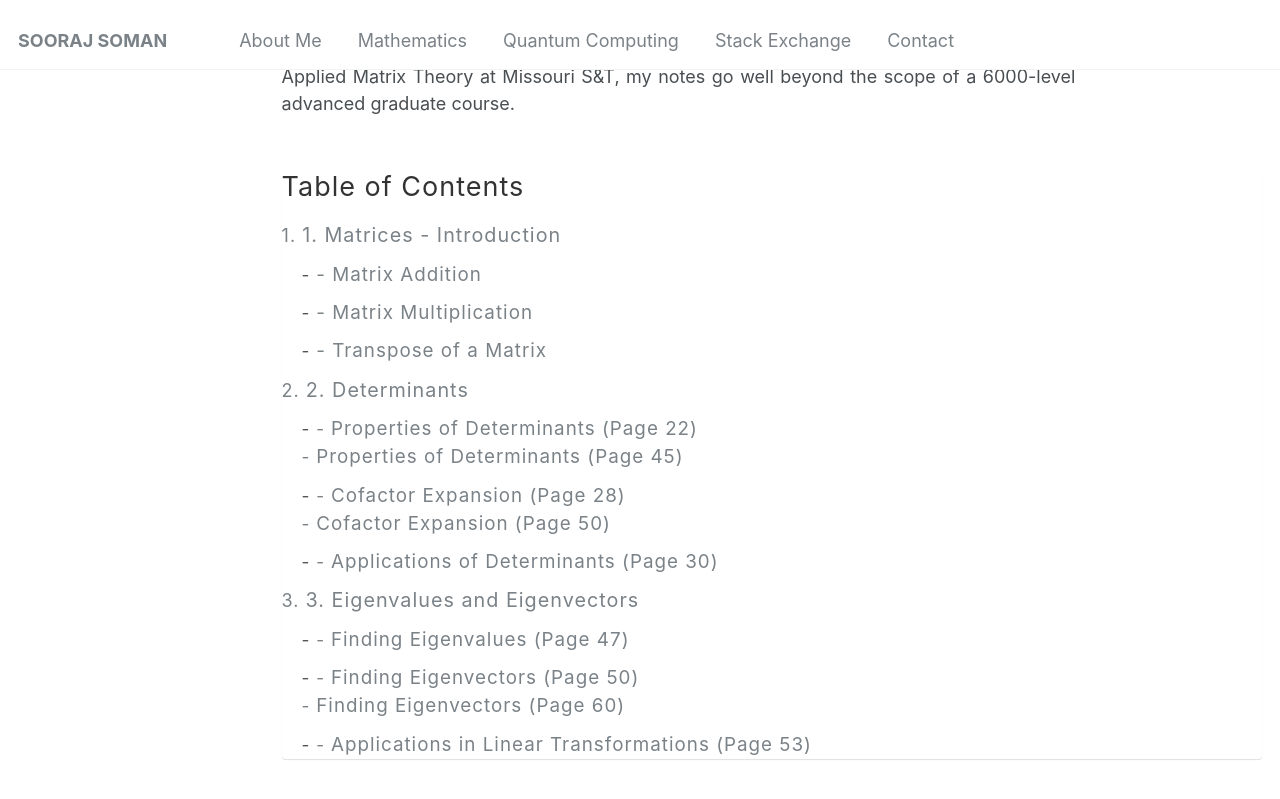
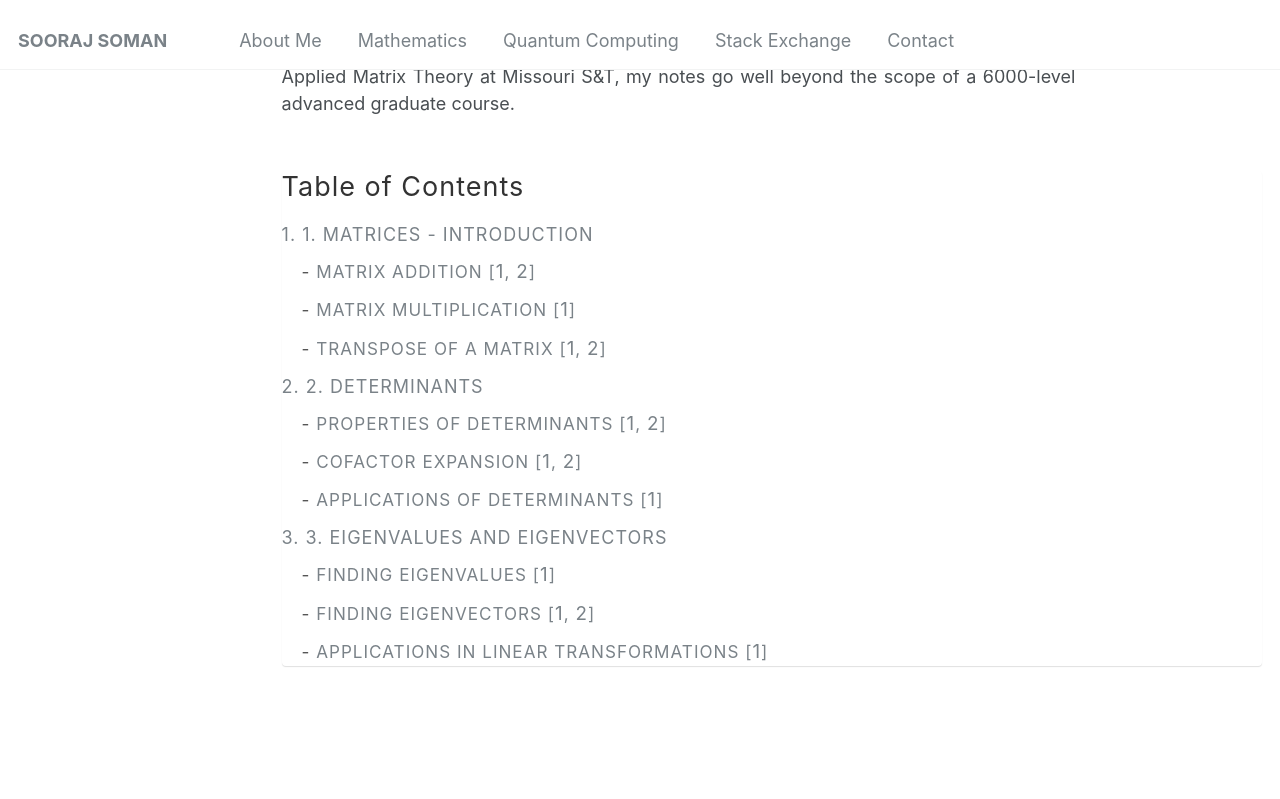
Before and after one commit to soorajss1729/soorajss1729.github.io, a Jekyll site: the page built from _mathematics/mathematics.md, in a window 1280 px wide and 900 px high, scrolled down 405 px. Shown: the top 799 px of the window. Built offline with Jekyll 4.4.1, drawn with Linux system fonts in a browser that asks for light colours.

Commit message:
Update mathematics.md

```diff
--- a/_mathematics/mathematics.md
+++ b/_mathematics/mathematics.md
@@ -82,49 +82,53 @@
     <ul>
         <!-- Chapter 1 -->
         <li class="chapter-number">
-            <a href="https://drive.google.com/file/d/<file_id_1>/preview" target="_blank">1. Matrices - Introduction</a>
+            1. Matrices - Introduction
             <ul class="subsection">
-                <li><a href="https://drive.google.com/file/d/<file_id_1>/preview#page=13" target="_blank">- Matrix Addition</a></li>
-                <li><a href="https://drive.google.com/file/d/<file_id_1>/preview#page=15" target="_blank">- Matrix Multiplication</a></li>
-                <li><a href="https://drive.google.com/file/d/<file_id_1>/preview#page=17" target="_blank">- Transpose of a Matrix</a></li>
+                <li>
+                    Matrix Addition [<a href="https://drive.google.com/file/d/<file_id_1>/preview#page=13" target="_blank">1</a>,
+                    <a href="https://drive.google.com/file/d/<file_id_1>/preview#page=15" target="_blank">2</a>]
+                </li>
+                <li>
+                    Matrix Multiplication [<a href="https://drive.google.com/file/d/<file_id_1>/preview#page=17" target="_blank">1</a>]
+                </li>
+                <li>
+                    Transpose of a Matrix [<a href="https://drive.google.com/file/d/<file_id_1>/preview#page=18" target="_blank">1</a>,
+                    <a href="https://drive.google.com/file/d/<file_id_1>/preview#page=20" target="_blank">2</a>]
+                </li>
             </ul>
         </li>
 
         <!-- Chapter 2 -->
         <li class="chapter-number">
-            <a href="https://drive.google.com/file/d/<file_id_2>/preview#page=20" target="_blank">2. Determinants</a>
+            2. Determinants
             <ul class="subsection">
-                <!-- For non-contiguous pages -->
                 <li>
-                    - <a href="https://drive.google.com/file/d/<file_id_2>/preview#page=22" target="_blank">Properties of Determinants (Page 22)</a>
-                    <br>
-                    - <a href="https://drive.google.com/file/d/<file_id_2>/preview#page=45" target="_blank">Properties of Determinants (Page 45)</a>
+                    Properties of Determinants [<a href="https://drive.google.com/file/d/<file_id_2>/preview#page=22" target="_blank">1</a>,
+                    <a href="https://drive.google.com/file/d/<file_id_2>/preview#page=45" target="_blank">2</a>]
                 </li>
                 <li>
-                    - <a href="https://drive.google.com/file/d/<file_id_2>/preview#page=28" target="_blank">Cofactor Expansion (Page 28)</a>
-                    <br>
-                    - <a href="https://drive.google.com/file/d/<file_id_2>/preview#page=50" target="_blank">Cofactor Expansion (Page 50)</a>
+                    Cofactor Expansion [<a href="https://drive.google.com/file/d/<file_id_2>/preview#page=28" target="_blank">1</a>,
+                    <a href="https://drive.google.com/file/d/<file_id_2>/preview#page=50" target="_blank">2</a>]
                 </li>
                 <li>
-                    - <a href="https://drive.google.com/file/d/<file_id_2>/preview#page=30" target="_blank">Applications of Determinants (Page 30)</a>
+                    Applications of Determinants [<a href="https://drive.google.com/file/d/<file_id_2>/preview#page=30" target="_blank">1</a>]
                 </li>
             </ul>
         </li>
 
         <!-- Chapter 3 -->
         <li class="chapter-number">
-            <a href="https://drive.google.com/file/d/<file_id_3>/preview#page=45" target="_blank">3. Eigenvalues and Eigenvectors</a>
+            3. Eigenvalues and Eigenvectors
             <ul class="subsection">
                 <li>
-                    - <a href="https://drive.google.com/file/d/<file_id_3>/preview#page=47" target="_blank">Finding Eigenvalues (Page 47)</a>
+                    Finding Eigenvalues [<a href="https://drive.google.com/file/d/<file_id_3>/preview#page=47" target="_blank">1</a>]
                 </li>
                 <li>
-                    - <a href="https://drive.google.com/file/d/<file_id_3>/preview#page=50" target="_blank">Finding Eigenvectors (Page 50)</a>
-                    <br>
-                    - <a href="https://drive.google.com/file/d/<file_id_3>/preview#page=60" target="_blank">Finding Eigenvectors (Page 60)</a>
+                    Finding Eigenvectors [<a href="https://drive.google.com/file/d/<file_id_3>/preview#page=50" target="_blank">1</a>,
+                    <a href="https://drive.google.com/file/d/<file_id_3>/preview#page=60" target="_blank">2</a>]
                 </li>
                 <li>
-                    - <a href="https://drive.google.com/file/d/<file_id_3>/preview#page=53" target="_blank">Applications in Linear Transformations (Page 53)</a>
+                    Applications in Linear Transformations [<a href="https://drive.google.com/file/d/<file_id_3>/preview#page=53" target="_blank">1</a>]
                 </li>
             </ul>
         </li>
```
